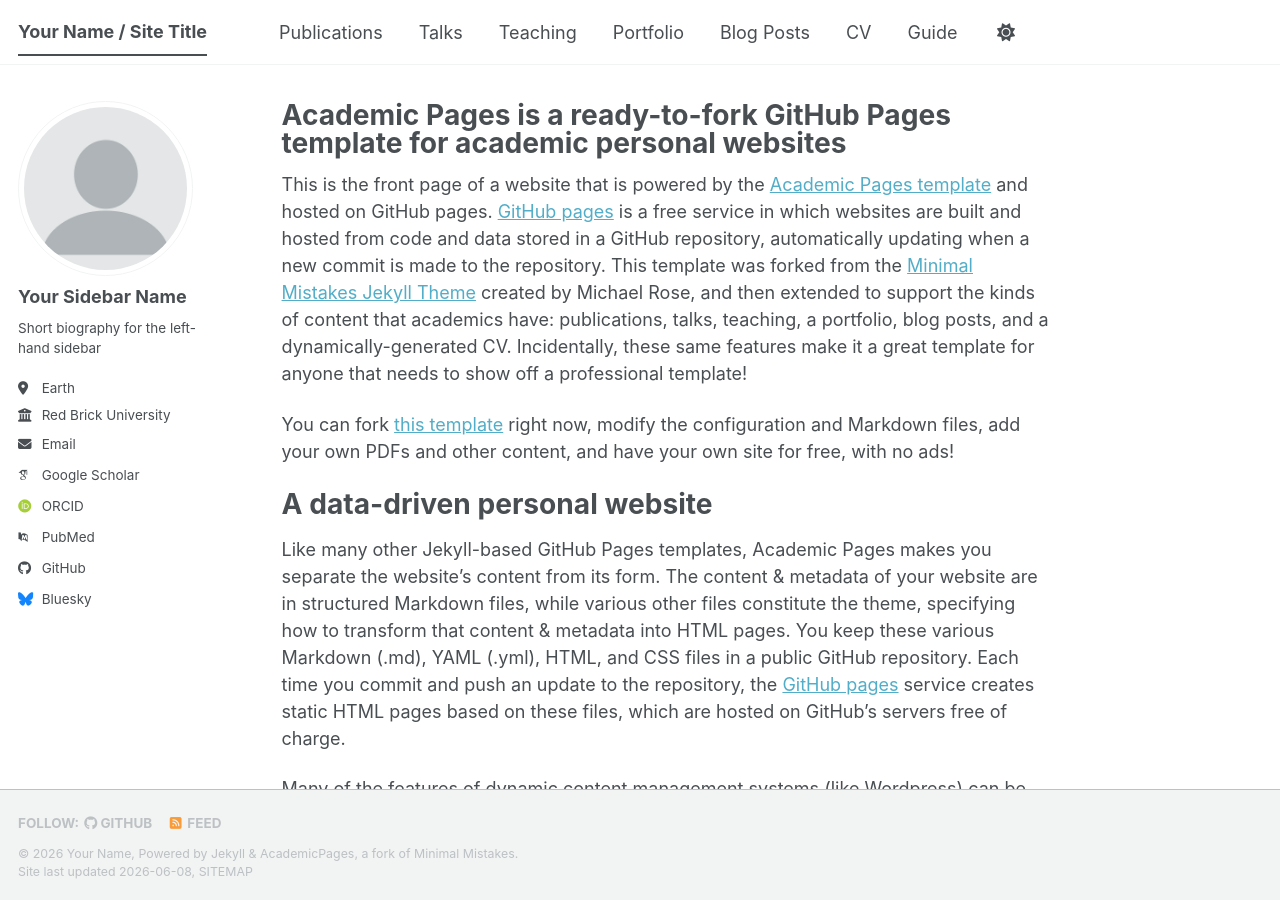
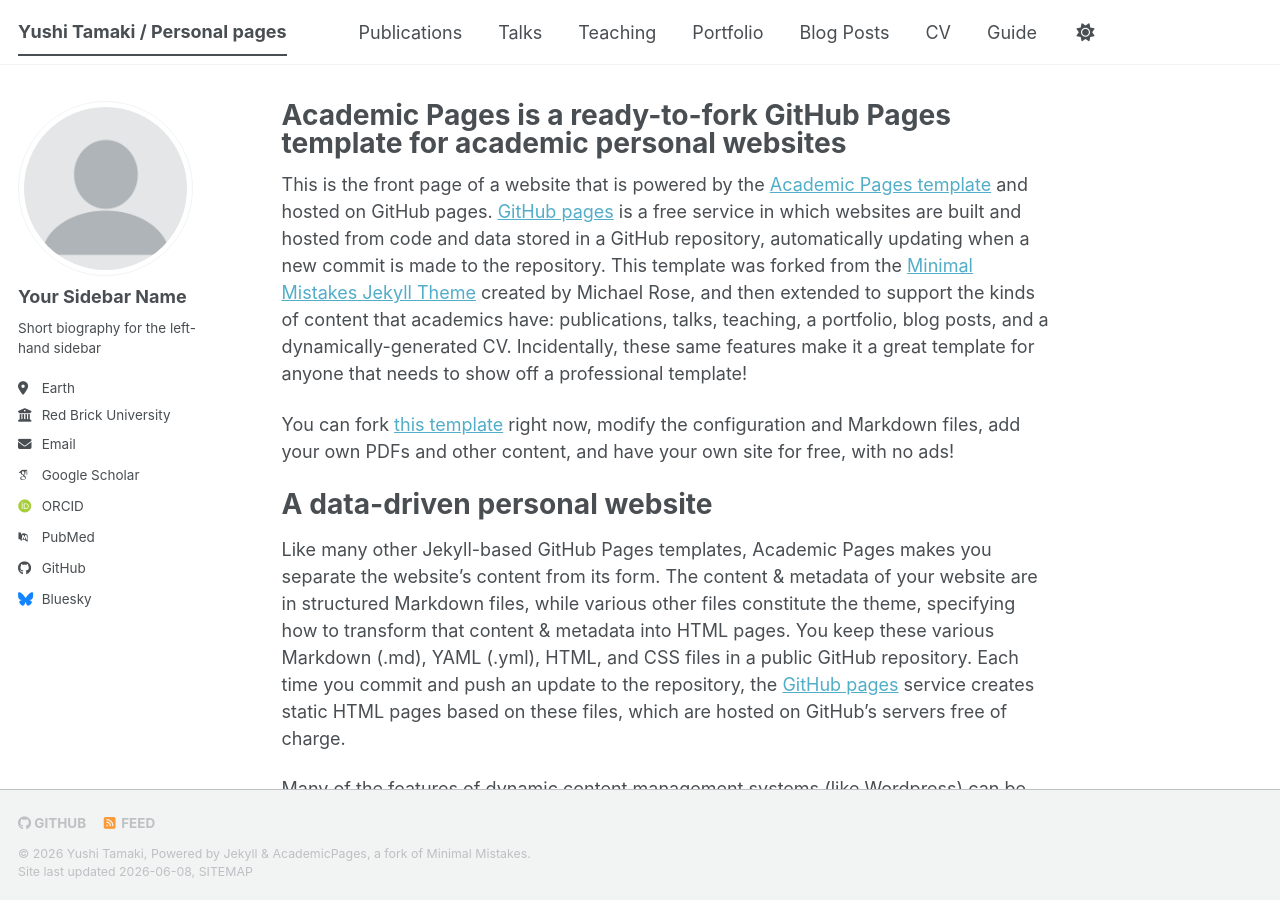
Before and after one commit to yushi-tamaki/yushi-tamaki.github.io, a Jekyll site: the page built from _pages/about.md, in a window 1280 px wide and 900 px high. Built offline with Jekyll 4.4.1, drawn with Linux system fonts in a browser that asks for light colours; some web fonts are replaced; a script bundle is joined from its source files by our own code; library files that are not in the unit come from our copies.

Commit message:
Basic site settings were updated

```diff
--- a/_config.yml
+++ b/_config.yml
@@ -7,12 +7,12 @@
 # server process.
 
 # Basic Site Settings
-locale                   : "en-US"
+locale                   : "Japan"
 site_theme               : "default" # The available themes options are "default", "air", "sunrise", "mint", "dirt" and "contrast"
-title                    : "Your Name / Site Title"
+title                    : "Yushi Tamaki / Personal pages"
 title_separator          : "-"
-name                     : &name "Your Name"
-description              : &description "Your Name's academic portfolio"   # Update this with a general description of your site, this is the default if not overridden by a page
+name                     : &name "Yushi Tamaki"
+description              : &description "Lecturer, Osaka Metropolitan University College of Technology"   # Update this with a general description of your site, this is the default if not overridden by a page
 url                      : https://academicpages.github.io # The base hostname & protocol for your site e.g. "https://[your GitHub username].github.io",
                                                            # or if you already have some other page hosted on Github then use "https://[your GitHub username].github.io/[Your Repo Name]"
 baseurl                  : "" # the subpath of your site, e.g. "/blog"
```
